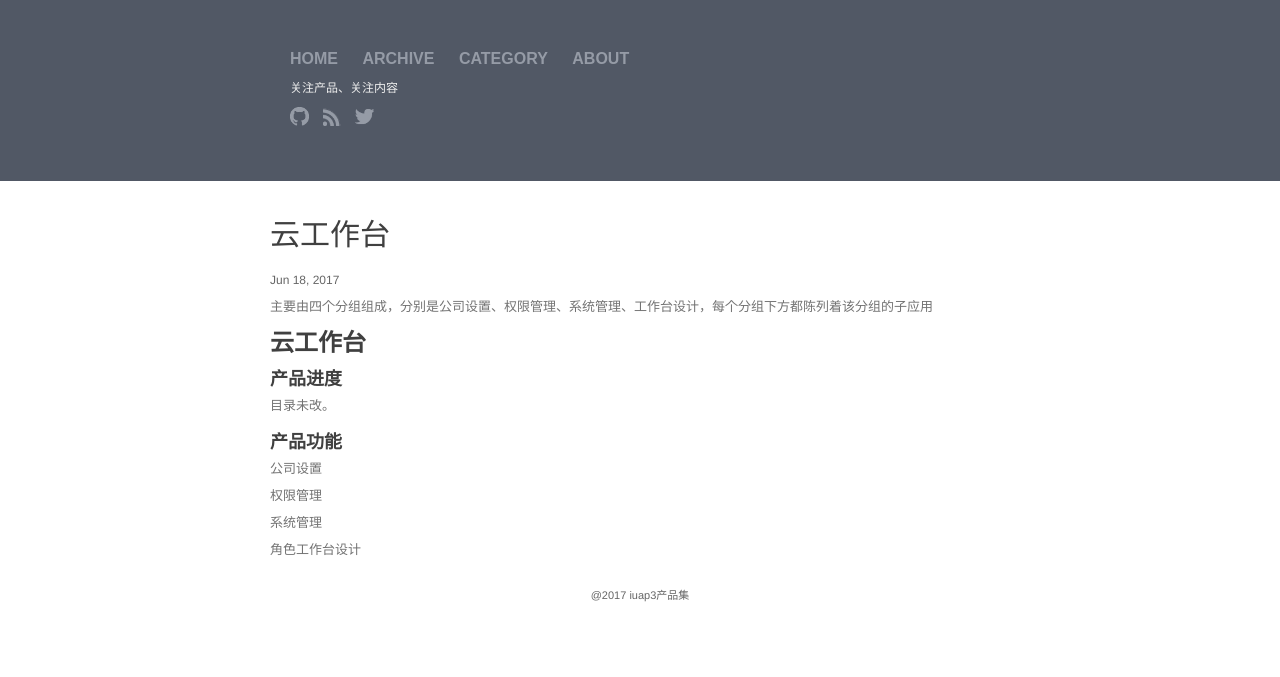
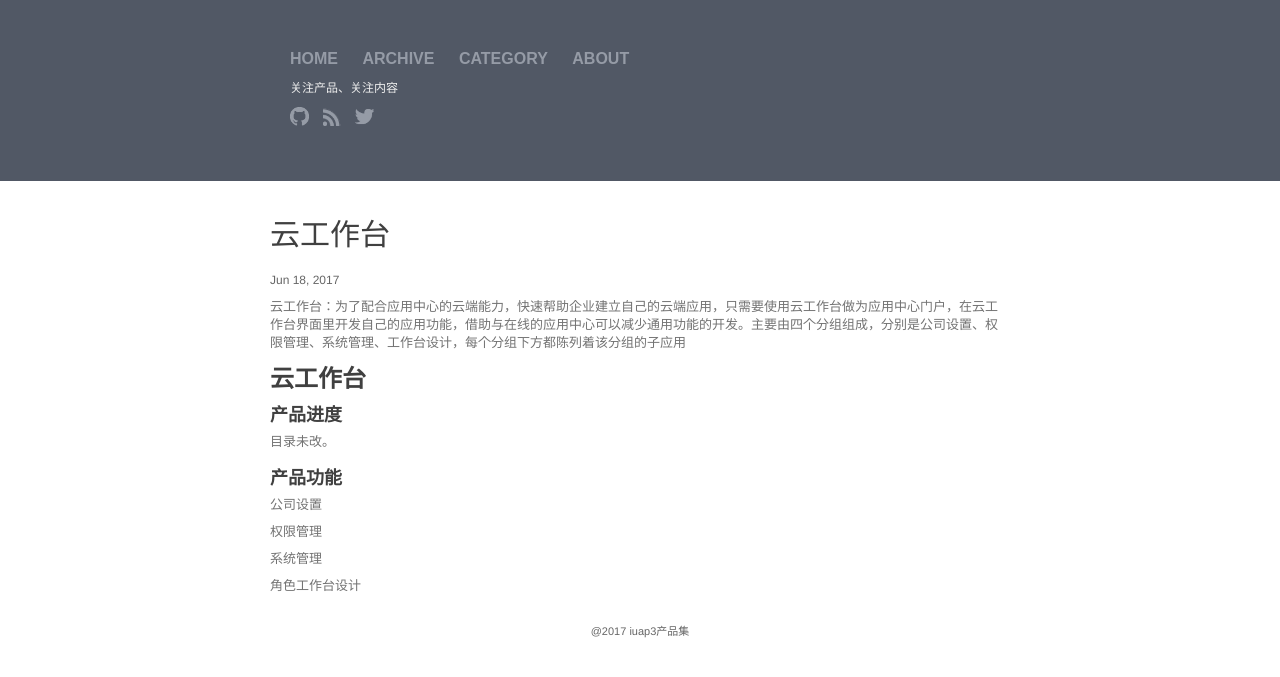
Before and after one commit to walllFlower/blog, a Jekyll site: the page built from _posts/2017-06-18-appcenter_cloud_workbench.md, in a window 1280 px wide. Shown: the top 677 px of the page. Built offline with Jekyll 4.4.1, drawn with Linux system fonts in a browser that asks for light colours; comment, search, counter and statistics services are not loaded.

Commit message:
修改企业应用中心说明

```diff
--- a/_posts/2017-06-18-appcenter_cloud_workbench.md
+++ b/_posts/2017-06-18-appcenter_cloud_workbench.md
@@ -5,7 +5,7 @@ date:   2017-06-18 14:48:32
 categories: 产品文档 企业应用中心
 ---
 
-主要由四个分组组成，分别是公司设置、权限管理、系统管理、工作台设计，每个分组下方都陈列着该分组的子应用
+云工作台：为了配合应用中心的云端能力，快速帮助企业建立自己的云端应用，只需要使用云工作台做为应用中心门户，在云工作台界面里开发自己的应用功能，借助与在线的应用中心可以减少通用功能的开发。主要由四个分组组成，分别是公司设置、权限管理、系统管理、工作台设计，每个分组下方都陈列着该分组的子应用
 
 ## 云工作台
 
```
Also changed, not shown: _posts/2017-06-18-appcenter_app_platform.md (+1 -0 lines), _posts/2017-06-18-appcenter_apps.md (+2 -0 lines).
